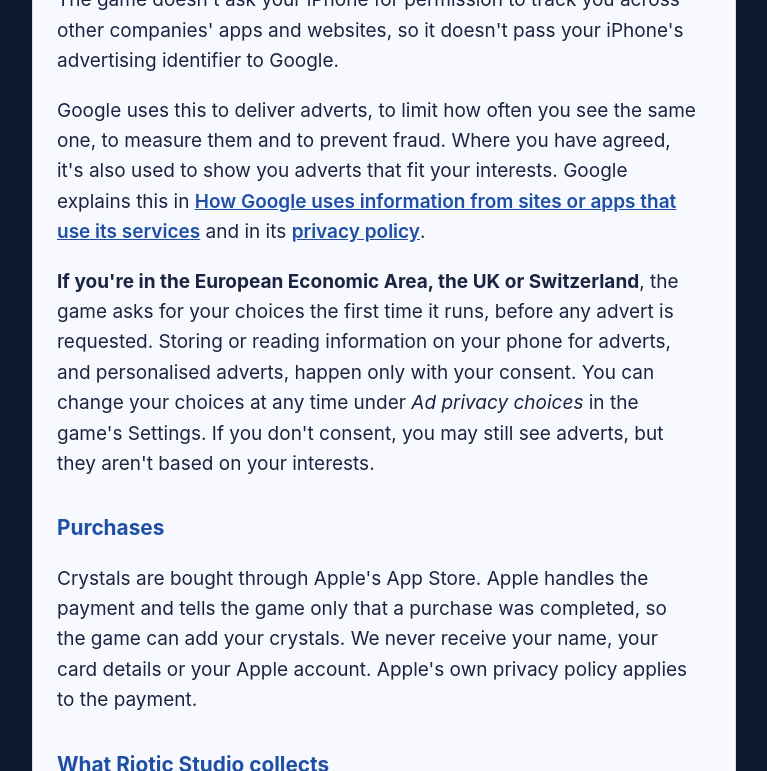
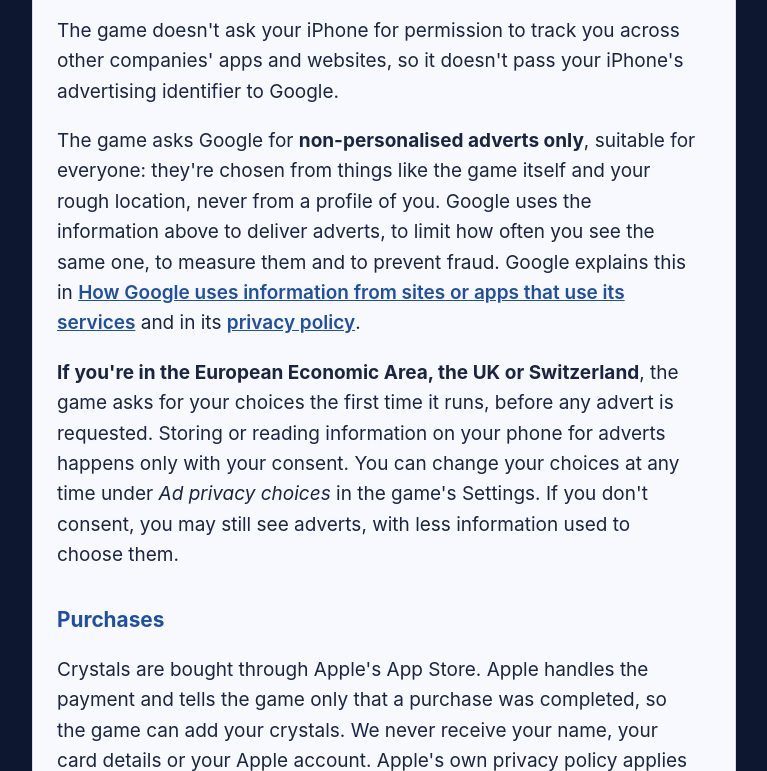
Before and after one commit to RioticStudio/wildcoreguardians, a plain HTML site: page privacy.html in a window 1280 px wide. Shown: the part 1775-2546 px from the top of the page, without its empty margins (256-1023 px from the left). Drawn offline with Linux system fonts and the light colour scheme.

Commit message:
Privacy policy: adverts are non-personalised only

```diff
--- a/privacy.html
+++ b/privacy.html
@@ -21,8 +21,9 @@ on your phone, what the advertising and payment services it uses receive, and th
 <li>There's no account. The game never asks for your email, contacts, photos or location. The name you choose for yourself in
 the game stays on your phone.</li>
 <li>Your progress stays on your phone. Riotic Studio doesn't collect it, and the game has no analytics of our own.</li>
-<li>The game shows adverts from Google AdMob. To show and measure them, Google receives some information about your phone and
-about the adverts you see. In Europe, the UK and Switzerland you're asked first how your data may be used for adverts.</li>
+<li>The game shows adverts from Google AdMob. They are never personalised: they aren't chosen from what you do in other apps
+or on websites, and the game never tracks you. To show and measure them, Google receives some information about your phone
+and the adverts you see. In Europe, the UK and Switzerland you're asked first how your data may be used.</li>
 <li>You can buy crystals. Payments are handled by Apple. We never see your card or your Apple account.</li>
 <li>We never sell your information.</li>
 </ul>
@@ -46,14 +47,15 @@ Economic Area, the UK or Switzerland; Google LLC elsewhere).</p>
 </ul>
 <p>The game doesn't ask your iPhone for permission to track you across other companies' apps and websites, so it doesn't pass
 your iPhone's advertising identifier to Google.</p>
-<p>Google uses this to deliver adverts, to limit how often you see the same one, to measure them and to prevent fraud. Where
-you have agreed, it's also used to show you adverts that fit your interests. Google explains this in
+<p>The game asks Google for <strong>non-personalised adverts only</strong>, suitable for everyone: they're chosen from things
+like the game itself and your rough location, never from a profile of you. Google uses the information above to deliver
+adverts, to limit how often you see the same one, to measure them and to prevent fraud. Google explains this in
 <a href="https://policies.google.com/technologies/partner-sites">How Google uses information from sites or apps that use its
 services</a> and in its <a href="https://policies.google.com/privacy">privacy policy</a>.</p>
 <p><strong>If you're in the European Economic Area, the UK or Switzerland</strong>, the game asks for your choices the first
-time it runs, before any advert is requested. Storing or reading information on your phone for adverts, and personalised
-adverts, happen only with your consent. You can change your choices at any time under <em>Ad privacy choices</em> in the game's
-Settings. If you don't consent, you may still see adverts, but they aren't based on your interests.</p>
+time it runs, before any advert is requested. Storing or reading information on your phone for adverts happens only with your
+consent. You can change your choices at any time under <em>Ad privacy choices</em> in the game's Settings. If you don't
+consent, you may still see adverts, with less information used to choose them.</p>
 
 <h2>Purchases</h2>
 <p>Crystals are bought through Apple's App Store. Apple handles the payment and tells the game only that a purchase was
```
